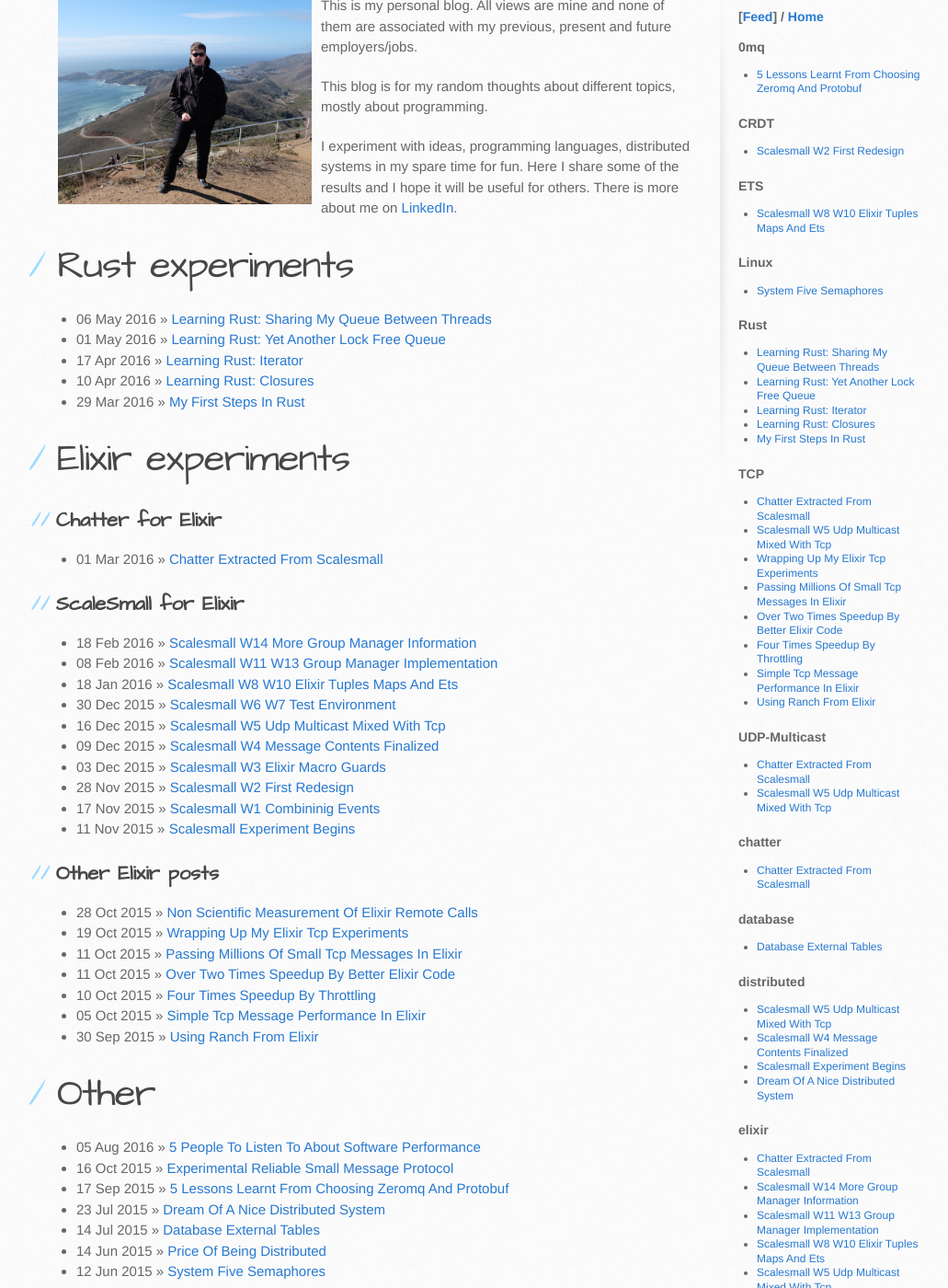
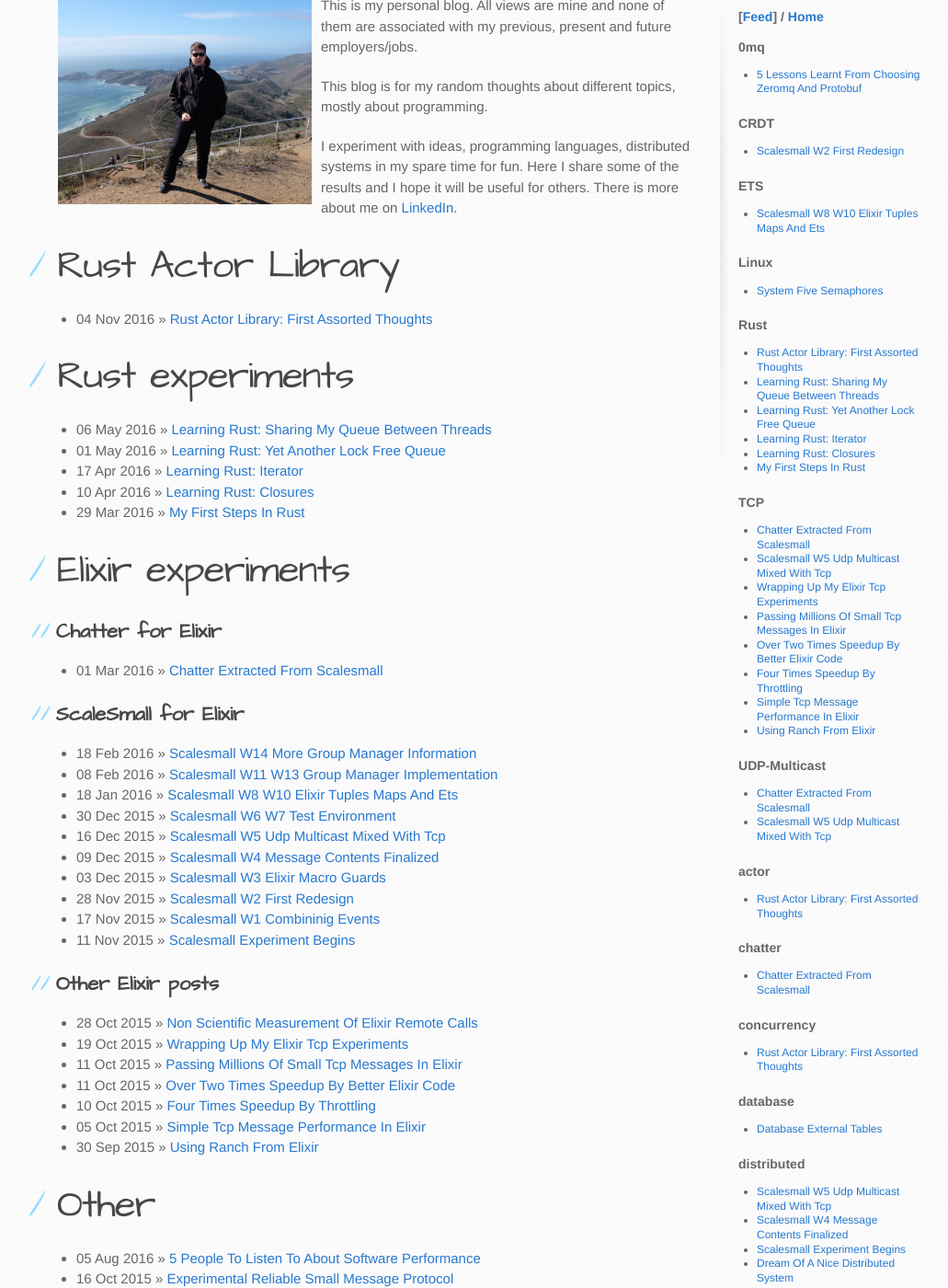
Before and after one commit to dbeck/dbeck.github.io, a Jekyll site: the page built from index.html, in a window 1280 px wide and 1400 px high, scrolled down 237 px. Shown: the whole window at 92% size, without its empty margins (107-1138 px from the left). Built offline with Jekyll 4.4.1, drawn with Linux system fonts in a browser that asks for light colours; some of the changed lines change nothing that is shown.

Commit message:
new post

````diff
--- /dev/null
+++ b/_posts/2016-11-04-Rust-Actor-Library:-First-assorted-thoughts.markdown
@@ -0,0 +1,182 @@
+---
+published: true
+layout: post
+category: "ActorRS"
+tags:
+  - Rust
+  - actor
+  - concurrency
+desc: "Rust Actor Library: First assorted thoughts"
+description: "Rust Actor Library: First assorted thoughts"
+keywords: "Rust, Actor, Concurrency"
+twcardtype: summary_large_image
+twimage: http://dbeck.github.io/images/DSCF0458.JPG
+woopra: actors_first
+scalesmall_subscribe: false
+---
+
+I spent most of my spare time in the past few months on an [actor library for Rust](https://github.com/dbeck/acto-rs).
+
+This is not a re-implementation of Erlang/Elixir/OTP. It has a lot narrower and different feature set. (I originally wanted a similar thing, but I changed course a few times, narrowed the scope and arrived to something different.)
+
+![first](/images/DSCF0458.JPG)
+
+```rust
+[dependencies]
+acto-rs = "0.5.2"
+```
+
+This actor library runs tasks with the help of fixed number of threads. If the scheduler is started without parameters (`start()`) then it starts only one thread. If more threads are desired then use `start_with_threads()`:
+
+```rust
+extern crate acto_rs;
+
+fn first() {
+  use acto_rs::scheduler;
+  let mut sched = scheduler::new();
+  sched.start_with_threads(4);
+  sched.stop();
+}
+```
+
+For this to make any sense we will need to add tasks. Tasks must implement the [Task trait](https://github.com/dbeck/acto-rs/blob/master/src/lib.rs#L83):
+
+```rust
+pub trait Task {
+  fn execute(&mut self, stop: &mut bool);
+  fn name(&self) -> &String;
+  fn input_count(&self) -> usize;
+  fn output_count(&self) -> usize;
+  fn input_id(&self, ch_id: ReceiverChannelId) -> Option<(ChannelId, SenderName)>;
+  fn input_channel_pos(&self, ch_id: ReceiverChannelId) -> ChannelPosition;
+  fn output_channel_pos(&self, ch_id: SenderChannelId) -> ChannelPosition;
+}
+```
+
+The execution of the tasks is controlled by a [SchedulingRule](https://github.com/dbeck/acto-rs/blob/master/src/lib.rs#L67).
+
+### Tasks
+
+Tasks can have typed input and output channels. However it is possible to schedule a tasks without any channels. This doesn't make much sense but shows the minimum:
+
+```rust
+// a very simple task with a counter only
+struct NakedTask {
+  // to help the Task trait impl
+  name : String,
+  // state
+  count : usize,
+}
+```
+
+Here is the implementation of the Task trait:
+
+```rust
+impl Task for NakedTask {
+  // execute() runs 3 times and after it sets the stop flag
+  // which tells the scheduler, not to execute this task anymore
+  fn execute(&mut self, stop: &mut bool) {
+    self.count += 1;
+    println!("- {} #{}", self.name, self.count);
+    if self.count == 3 {
+      // three is enough
+      *stop = true;
+    }
+  }
+
+  fn name(&self) -> &String { &self.name }
+
+  // zero / None values, since NakedTask has
+  // no input or output channels
+  fn input_count(&self) -> usize { 0 }
+  fn output_count(&self) -> usize { 0 }
+  fn input_id(&self, _ch_id: ReceiverChannelId)
+    -> Option<(ChannelId, SenderName)> { None }
+  fn input_channel_pos(&self, _ch_id: ReceiverChannelId)
+    -> ChannelPosition { ChannelPosition(0) }
+  fn output_channel_pos(&self, _ch_id: SenderChannelId)
+    -> ChannelPosition { ChannelPosition(0) }
+}
+```
+
+Finally we need to pass instance(s) of NakedTask to a scheduler:
+
+```rust
+pub fn run_naked() {
+  // - create a scheduler
+  // - add a recurring task
+  // - stop the scheduler after 4 seconds
+  let mut sched = scheduler::new();
+  sched.start();
+  sched.add_task(
+    Box::new(NakedTask{name:String::from("RunningNaked"), count:0}),
+    SchedulingRule::Periodic(PeriodLengthInUsec(1_000_000))).unwrap();
+  thread::sleep(time::Duration::from_secs(4));
+  sched.stop();
+}
+```
+
+([Github repository](https://github.com/dbeck/acto-rs-playground/blob/master/src/naked.rs) for playing around with `acto-rs`.)
+
+### Periodic, Loop and OnExternalEvent
+
+NakedTask has little practical use however it can demonstrate 2 other `SchedulingRule`s too. The `Periodic` is shown above, run 3 times and wait a second in between. The `Loop` rule is even more useless, its main feature is to increase electricity bill:
+
+```rust
+pub fn increase_my_bill() {
+  let mut sched = scheduler::new();
+  sched.start();
+  sched.add_task(
+    Box::new(NakedTask{name:String::from("IncreaseBill"), count:0}),
+    SchedulingRule::Loop).unwrap();
+  thread::sleep(time::Duration::from_secs(1));
+  sched.stop();
+}
+```
+
+In general `Loop` can be used for Tasks need to run continuously in a round-robin fashion.
+
+The `OnExternalEvent` is slightly more usable because it allows running a Tasks triggered by an external event. This is a good candidate for MIO integration:
+
+```rust
+pub fn trigger_me() {
+  let mut sched = scheduler::new();
+  sched.start();
+  let task_id = sched.add_task(
+    Box::new(NakedTask{name:String::from("TriggerMe"), count:0}),
+    SchedulingRule::OnExternalEvent).unwrap();
+  // notify(..) wakes up the task identified by task_id
+  sched.notify(&task_id).unwrap();
+  sched.stop();
+}
+```
+
+### With channels
+
+If a Task happen to have channels and able to talk to other Tasks then it becomes more interesting. To create such tasks I added a few helpers. Depending on the number and type of input/output channels, different helpers are available.
+
+A simple [Source](https://github.com/dbeck/acto-rs/blob/0.5.2/src/elem/source.rs#L5) task for example has one output channel. This channel can pass [Messages](https://github.com/dbeck/acto-rs/blob/0.5.2/src/lib.rs#L45) which can be a value or an error or an acknowledgement.
+
+For the `Source` trait I added a convenience [new function](https://github.com/dbeck/acto-rs/blob/0.5.2/src/elem/source.rs#L15) that creates an object that conforms the Task trait and holds the channel handles. This simplifies creating a source element.
+
+Similarly I created helpers for:
+
+- a [Sink element](https://github.com/dbeck/acto-rs/blob/0.5.2/src/elem/sink.rs#L4) that has a single input channel
+- a [Filter element](https://github.com/dbeck/acto-rs/blob/0.5.2/src/elem/filter.rs#L7) that has a single input and a single output channel of possibly different types, which allows translating between different message types
+- a [YSplit element](https://github.com/dbeck/acto-rs/blob/0.5.2/src/elem/ysplit.rs#L7) that has an input channels and two possibly different output channels, which allows emitting different messages
+- a [YMerge element](https://github.com/dbeck/acto-rs/blob/0.5.2/src/elem/ymerge.rs#L7) that may receive messages on two input channels of possibly different type and emits messages on an output channel
+- a [Scatter element](https://github.com/dbeck/acto-rs/blob/0.5.2/src/elem/scatter.rs#L7) that has one input channel and possibly many output channels of the same type
+- a [Gather element](https://github.com/dbeck/acto-rs/blob/0.5.2/src/elem/gather.rs#L7) that can have many input channels of the same type and one output channel
+
+### Closing thoughts
+
+This post became a lot longer than I wanted. In a next post I will give examples for using the helpers to create elements that are actually passing messages to each other.
+
+### Rust
+
+This library only needs stable Rust and probably works with nightly too.
+
+```
+rustc --version
+rustc 1.12.1 (d4f39402a 2016-10-19)
+```
--- a/index.html
+++ b/index.html
@@ -23,6 +23,15 @@ woopra: mainpage
 </div>
 
 <div id="home" style="float: left">
+
+  <h1>Rust Actor Library</h1>
+  <ul class="posts">
+    {% for post in site.posts %}
+      {% if post.category == 'ActorRS' %}
+      <li><span>{{ post.date | date_to_string }}</span> &raquo; <a href="{{ post.url }}">{{ post.title }}</a></li>
+      {% endif %}
+    {% endfor %}
+  </ul>
 
   <h1>Rust experiments</h1>
   <ul class="posts">
@@ -84,7 +93,7 @@ woopra: mainpage
   <h1>Other</h1>
   <ul class="posts">
     {% for post in site.posts %}
-      {% if post.category != 'Rust' and post.category != 'Elixir' and post.category != 'IoT' and post.category != 'Startup' and post.category != 'ScaleSmall for Elixir' and post.category != 'Chatter for Elixir' %}
+      {% if post.category != 'ActorRS' and post.category != 'Rust' and post.category != 'Elixir' and post.category != 'IoT' and post.category != 'Startup' and post.category != 'ScaleSmall for Elixir' and post.category != 'Chatter for Elixir' %}
         <li><span>{{ post.date | date_to_string }}</span> &raquo; <a href="{{ post.url }}">{{ post.title }}</a></li>
       {% endif %}
     {% endfor %}
````
Also changed, not shown: 11 other files.
